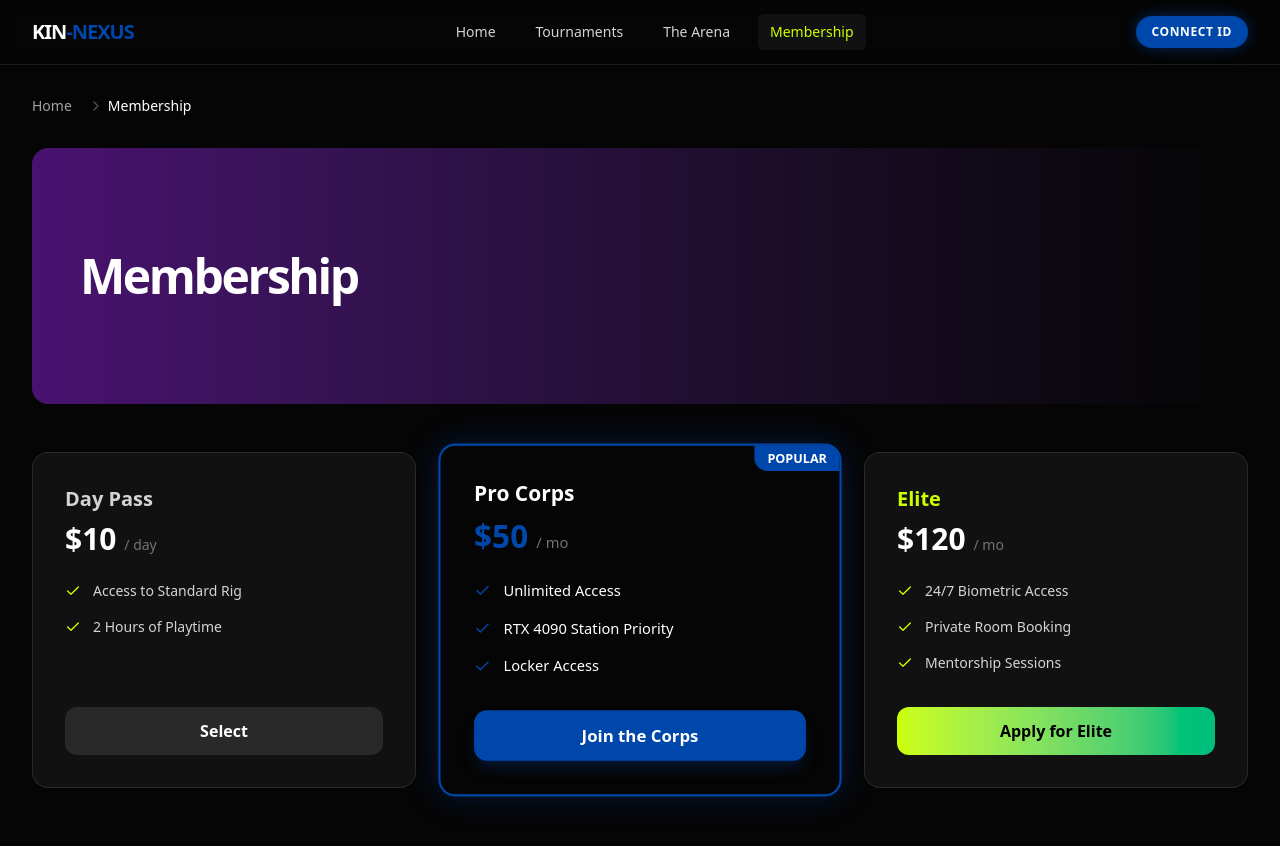
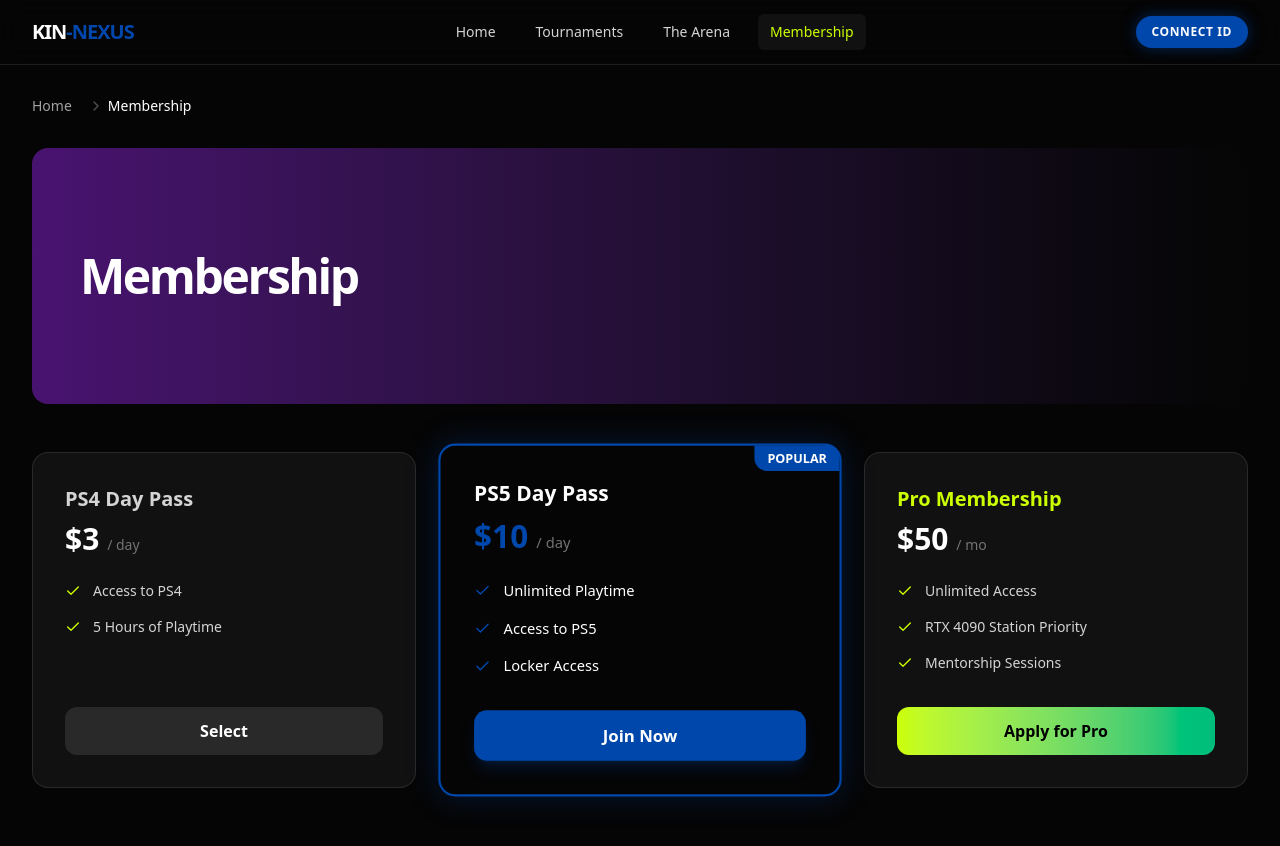
Before and after one commit to raphk99/kin-nexus, a Next.js app: page /kin-nexus/membership in a window 1280 px wide. Shown: the top 846 px of the page. Built offline with nearby package versions, Linux system fonts and the light colour scheme.

Commit message:
add: images

```diff
--- a/src/app/membership/page.tsx
+++ b/src/app/membership/page.tsx
@@ -13,16 +13,16 @@ export default function MembershipPage() {
       </div>
 
       <div className="grid grid-cols-1 md:grid-cols-3 gap-8">
-        {/* Tier 1 */}
+        {/* Tier 1 - PS4 Day Pass */}
         <div className="rounded-2xl border border-white/10 bg-white/5 p-8 flex flex-col hover:border-white/20 transition-all">
-            <h3 className="text-xl font-bold text-neutral-300 mb-2">Day Pass</h3>
-            <div className="text-3xl font-bold text-white mb-6">$10 <span className="text-sm text-neutral-500 font-normal">/ day</span></div>
+            <h3 className="text-xl font-bold text-neutral-300 mb-2">PS4 Day Pass</h3>
+            <div className="text-3xl font-bold text-white mb-6">$3 <span className="text-sm text-neutral-500 font-normal">/ day</span></div>
             <ul className="space-y-4 mb-8 flex-1">
                  <li className="flex items-center gap-3 text-sm text-neutral-300">
-                    <Check className="w-4 h-4 text-lime-cyber" /> Access to Standard Rig
+                    <Check className="w-4 h-4 text-lime-cyber" /> Access to PS4
                  </li>
                  <li className="flex items-center gap-3 text-sm text-neutral-300">
-                    <Check className="w-4 h-4 text-lime-cyber" /> 2 Hours of Playtime
+                    <Check className="w-4 h-4 text-lime-cyber" /> 5 Hours of Playtime
                  </li>
             </ul>
              <button className="w-full py-3 rounded-xl bg-white/10 hover:bg-white/20 text-white font-bold transition-colors">
@@ -30,44 +30,44 @@ export default function MembershipPage() {
             </button>
         </div>
 
-         {/* Tier 2 - Featured */}
+         {/* Tier 2 - PS5 Day Pass - Featured */}
         <div className="rounded-2xl border-2 border-cobalt-electric bg-obsidian p-8 flex flex-col relative scale-105 shadow-[0_0_30px_rgba(0,71,171,0.3)]">
             <div className="absolute top-0 right-0 bg-cobalt-electric text-white text-xs font-bold px-3 py-1 rounded-bl-xl rounded-tr-xl">POPULAR</div>
-            <h3 className="text-xl font-bold text-white mb-2">Pro Corps</h3>
-            <div className="text-3xl font-bold text-cobalt-electric mb-6">$50 <span className="text-sm text-neutral-500 font-normal">/ mo</span></div>
+            <h3 className="text-xl font-bold text-white mb-2">PS5 Day Pass</h3>
+            <div className="text-3xl font-bold text-cobalt-electric mb-6">$10 <span className="text-sm text-neutral-500 font-normal">/ day</span></div>
             <ul className="space-y-4 mb-8 flex-1">
                  <li className="flex items-center gap-3 text-sm text-white">
-                    <Check className="w-4 h-4 text-cobalt-electric" /> Unlimited Access
+                    <Check className="w-4 h-4 text-cobalt-electric" /> Unlimited Playtime
                  </li>
                  <li className="flex items-center gap-3 text-sm text-white">
-                    <Check className="w-4 h-4 text-cobalt-electric" /> RTX 4090 Station Priority
+                    <Check className="w-4 h-4 text-cobalt-electric" /> Access to PS5
                  </li>
                  <li className="flex items-center gap-3 text-sm text-white">
                     <Check className="w-4 h-4 text-cobalt-electric" /> Locker Access
                  </li>
             </ul>
             <button className="w-full py-3 rounded-xl bg-cobalt-electric hover:bg-cobalt-electric/80 text-white font-bold transition-colors shadow-lg shadow-cobalt-electric/25">
-                Join the Corps
+                Join Now
             </button>
         </div>
 
-         {/* Tier 3 */}
+         {/* Tier 3 - Monthly */}
         <div className="rounded-2xl border border-white/10 bg-white/5 p-8 flex flex-col hover:border-lime-cyber/30 transition-all">
-            <h3 className="text-xl font-bold text-lime-cyber mb-2">Elite</h3>
-            <div className="text-3xl font-bold text-white mb-6">$120 <span className="text-sm text-neutral-500 font-normal">/ mo</span></div>
+            <h3 className="text-xl font-bold text-lime-cyber mb-2">Pro Membership</h3>
+            <div className="text-3xl font-bold text-white mb-6">$50 <span className="text-sm text-neutral-500 font-normal">/ mo</span></div>
             <ul className="space-y-4 mb-8 flex-1">
                  <li className="flex items-center gap-3 text-sm text-neutral-300">
-                    <Check className="w-4 h-4 text-lime-cyber" /> 24/7 Biometric Access
+                    <Check className="w-4 h-4 text-lime-cyber" /> Unlimited Access
                  </li>
                  <li className="flex items-center gap-3 text-sm text-neutral-300">
-                    <Check className="w-4 h-4 text-lime-cyber" /> Private Room Booking
+                    <Check className="w-4 h-4 text-lime-cyber" /> RTX 4090 Station Priority
                  </li>
                  <li className="flex items-center gap-3 text-sm text-neutral-300">
                     <Check className="w-4 h-4 text-lime-cyber" /> Mentorship Sessions
                  </li>
             </ul>
              <button className="w-full py-3 rounded-xl bg-gradient-to-r from-lime-cyber to-emerald-500 text-black font-bold hover:opacity-90 transition-opacity">
-                Apply for Elite
+                Apply for Pro
             </button>
         </div>
       </div>
--- a/src/app/page.tsx
+++ b/src/app/page.tsx
@@ -14,7 +14,7 @@ export default function Home() {
       header: (
         <div className="flex flex-1 w-full h-full min-h-[6rem] rounded-xl bg-neutral-900 relative overflow-hidden group/hero">
              <Image
-               src="/images/gaming-room.png"
+               src="public/images/gaming-room.png"
                alt="Gaming Room"
                fill
                className="object-cover opacity-60 transition-transform duration-500 group-hover/hero:scale-105"
@@ -35,7 +35,7 @@ export default function Home() {
       header: (
         <div className="flex flex-1 w-full h-full min-h-[6rem] rounded-xl bg-neutral-900 relative overflow-hidden">
              <Image
-               src="/images/roller.png"
+               src="/public/images/roller.png"
                alt="Upcoming Tournaments"
                fill
                className="object-cover opacity-60 transition-transform duration-500 hover:scale-105"
@@ -49,7 +49,16 @@ export default function Home() {
       title: "The Arena",
       path: "/arena",
       description: "Explore the 3D Venue Twin",
-      header: <div className="flex flex-1 w-full h-full min-h-[6rem] rounded-xl bg-neutral-900 border border-cobalt-electric/20 bg-[radial-gradient(ellipse_at_top,_var(--tw-gradient-stops))] from-lime-cyber/10 via-obsidian to-obsidian" />,
+      header: (
+        <div className="flex flex-1 w-full h-full min-h-[6rem] rounded-xl bg-neutral-900 relative overflow-hidden">
+             <Image
+               src="/images/arena.jpeg"
+               alt="The Arena"
+               fill
+               className="object-cover opacity-60 transition-transform duration-500 hover:scale-105"
+             />
+        </div>
+      ),
       className: "md:col-span-1",
       icon: <div className="h-4 w-4 text-neutral-500" />,
     },
@@ -57,7 +66,16 @@ export default function Home() {
       title: "Membership",
       path: "/membership",
       description: "Join the Corps.",
-      header: <div className="flex flex-1 w-full h-full min-h-[6rem] rounded-xl bg-neutral-900 border border-white/5 bg-[radial-gradient(ellipse_at_top,_var(--tw-gradient-stops))] from-white/10 via-obsidian to-obsidian" />,
+      header: (
+        <div className="flex flex-1 w-full h-full min-h-[6rem] rounded-xl bg-neutral-900 relative overflow-hidden">
+             <Image
+               src="/images/corp.png"
+               alt="Join the Corps"
+               fill
+               className="object-cover opacity-60 transition-transform duration-500 hover:scale-105"
+             />
+        </div>
+      ),
       className: "md:col-span-1",
       icon: <MoveRight className="h-4 w-4 text-neutral-500" />,
     },
```
Also changed, not shown: public/images/arena.jpeg (added), public/images/corp.png (added).
